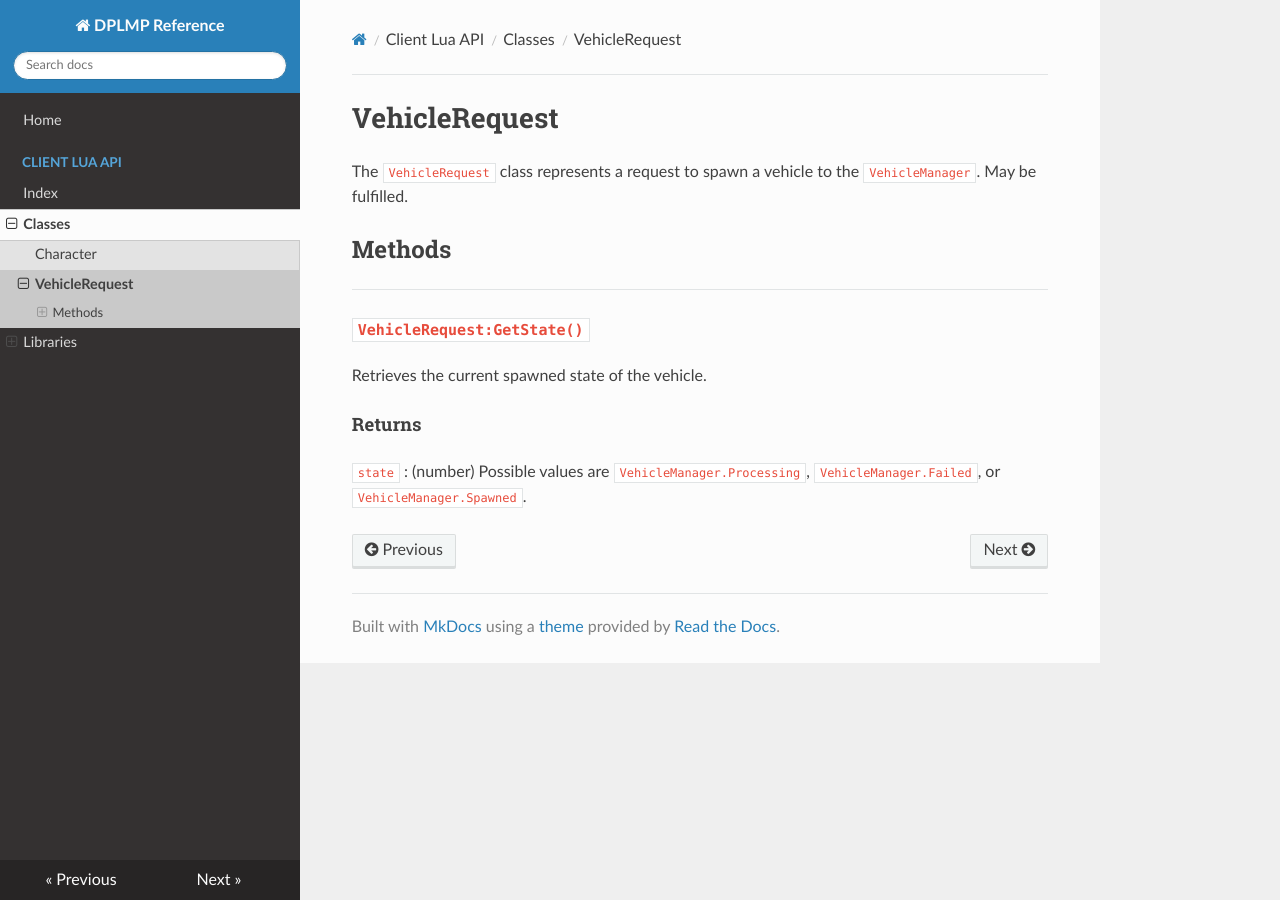
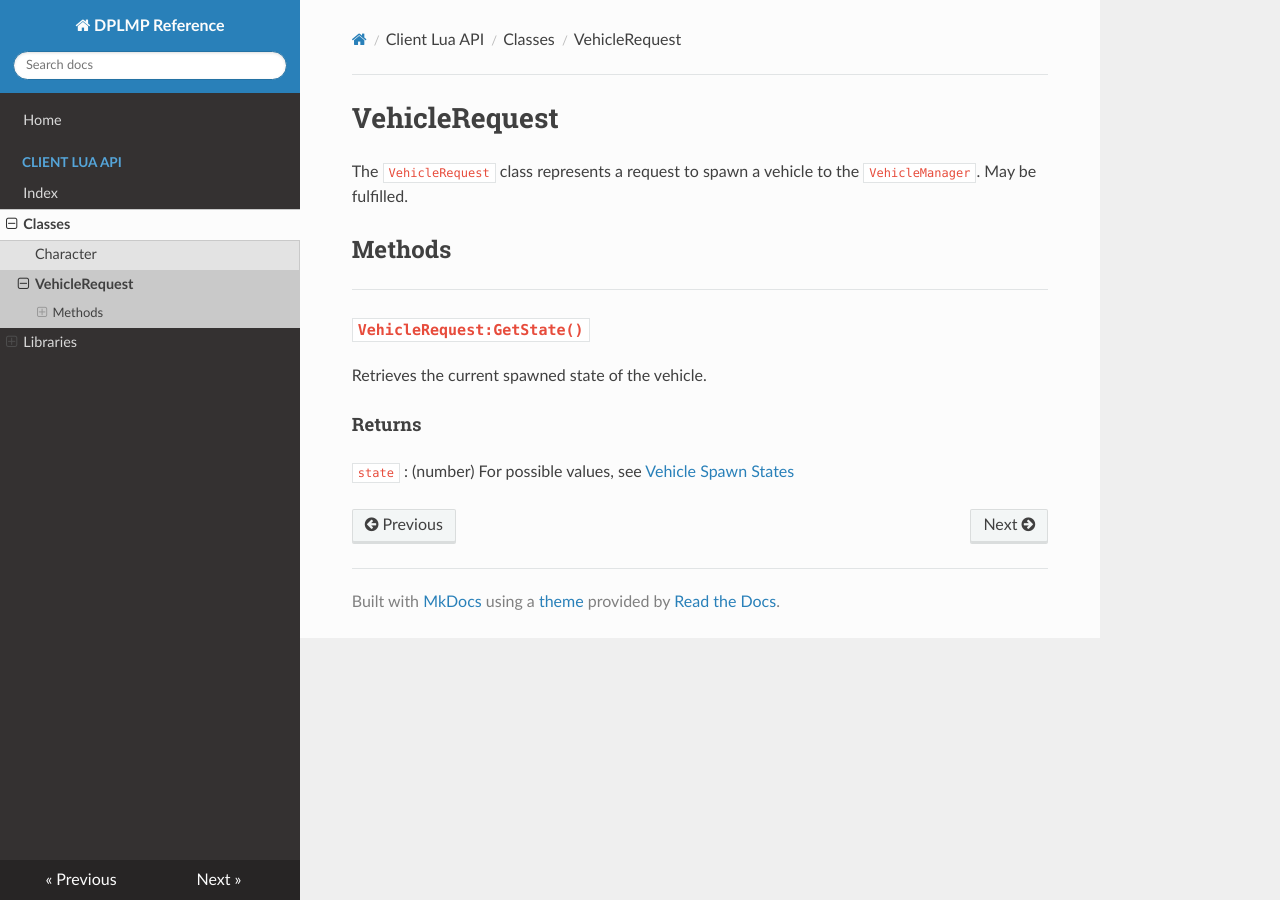
Before and after one commit to DPLMP-Crew/DPLMP-Lua-MkDocs, an MkDocs documentation site: the page built from docs/client/Classes/VehicleRequest.md, in a window 1280 px wide. Built offline with MkDocs 1.6.1, drawn with Linux system fonts in a browser that asks for light colours; nearby versions of some CDN libraries.

Commit message:
direct to ms docs and vehiclemanager spawn states

```diff
--- a/docs/client/Classes/VehicleRequest.md
+++ b/docs/client/Classes/VehicleRequest.md
@@ -12,4 +12,4 @@ Retrieves the current spawned state of the vehicle.
 #### Returns
 
 `state`
-: (number) Possible values are `VehicleManager.Processing`, `VehicleManager.Failed`, or `VehicleManager.Spawned`.
+: (number) For possible values, see [Vehicle Spawn States](../Libraries/VehicleManager/#vehicle-spawn-states)
```
Also changed, not shown: docs/client/Libraries/Input.md (+1 -1 lines).
